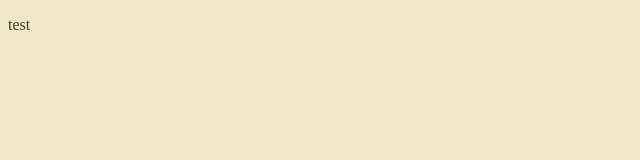
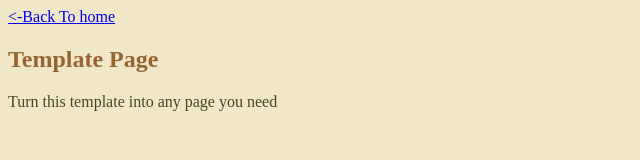
Before and after one commit to Jarombean/Jarombean.github.io, a plain HTML site: page template.html in a window 1280 px wide. Shown: the whole page, without its empty margins (0-640 px from the left). Drawn offline with Linux system fonts and the light colour scheme.

Commit message:
Update and rename test.html to template.html

```diff
--- a/test.html
+++ b/template.html
@@ -7,6 +7,8 @@
         <link rel="stylesheet" type="text/css" href="https://jarombean.github.io/style.css">
     </head>
     <body>
-    <p>test</p>
+        <a href=https://jarombean.github.io/index.html><-Back To home</a>
+            <h2>Template Page</h2>
+            <p>Turn this template into any page you need</p>
     </body>
 <html>
```
